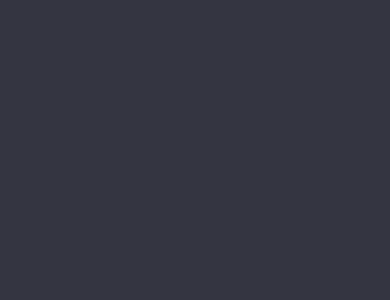
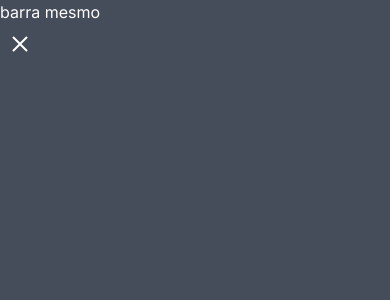
Before and after one commit to Filipe-Bacof/Chat-GPT-Clone, a Next.js app: page / in a window 390 px wide. Shown: the top 300 px of the page. Built offline with nearby package versions, Linux system fonts and the light colour scheme.

Commit message:
icon to close sidebar mobile

```diff
--- a/src/app/page.tsx
+++ b/src/app/page.tsx
@@ -1,5 +1,21 @@
+'use client'
+
+import { Sidebar } from '@/components/Sidebar'
+import { useState } from 'react'
+
 const Page = () => {
-  return <main className="flex min-h-screen bg-gpt-gray"></main>
+  const [sidebarOpened, setSidebarOpened] = useState(true)
+
+  const closeSidebar = () => {}
+
+  return (
+    <main className="flex min-h-screen bg-gpt-gray">
+      <Sidebar open={sidebarOpened} onClose={closeSidebar}>
+        <p>ola</p>
+      </Sidebar>
+      <section className="flex w-full flex-col">...</section>
+    </main>
+  )
 }
 
 export default Page
--- /dev/null
+++ b/src/components/Sidebar.tsx
@@ -0,0 +1,25 @@
+import { ReactNode } from 'react'
+import IconClose from './icons/IconClose'
+
+type Props = {
+  children: ReactNode
+  open: boolean
+  onClose: () => void
+}
+
+export const Sidebar = ({ open, onClose, children }: Props) => {
+  return (
+    <section
+      className={`fixed bottom-0 left-0 top-0 text-white ${
+        open ? 'w-screen bg-gray-600/75' : 'w-0'
+      } md:static md:w-64`}
+    >
+      <div className="">
+        <div className="">barra mesmo</div>
+        <div className="flex h-10 w-10 cursor-pointer items-center justify-center md:hidden">
+          <IconClose width={24} height={24} />
+        </div>
+      </div>
+    </section>
+  )
+}
--- /dev/null
+++ b/src/components/icons/IconClose.tsx
@@ -0,0 +1,15 @@
+// icon:close | CSS Icons https://css.gg/ | Astrit
+import * as React from 'react'
+
+function IconClose(props: React.SVGProps<SVGSVGElement>) {
+  return (
+    <svg fill="none" viewBox="0 0 24 24" height="1em" width="1em" {...props}>
+      <path
+        fill="currentColor"
+        d="M6.225 4.811a1 1 0 00-1.414 1.414L10.586 12 4.81 17.775a1 1 0 101.414 1.414L12 13.414l5.775 5.775a1 1 0 001.414-1.414L13.414 12l5.775-5.775a1 1 0 00-1.414-1.414L12 10.586 6.225 4.81z"
+      />
+    </svg>
+  )
+}
+
+export default IconClose
```
Also changed, not shown: 1 other file (tests, documents, lock files or other folders).
